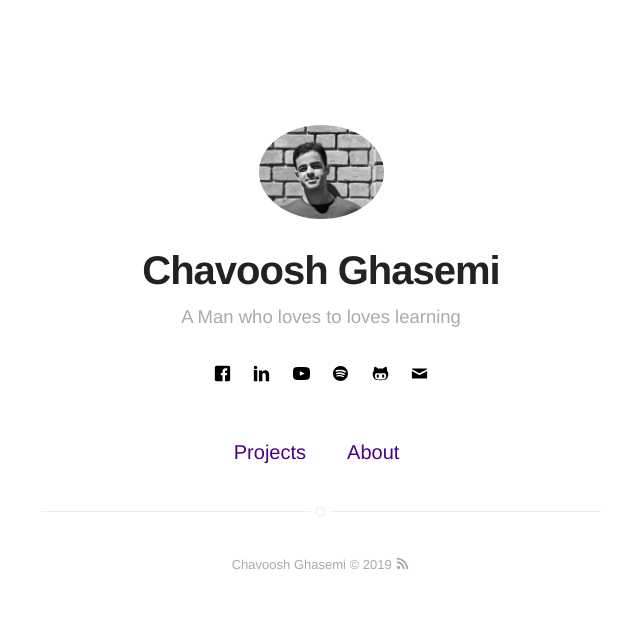
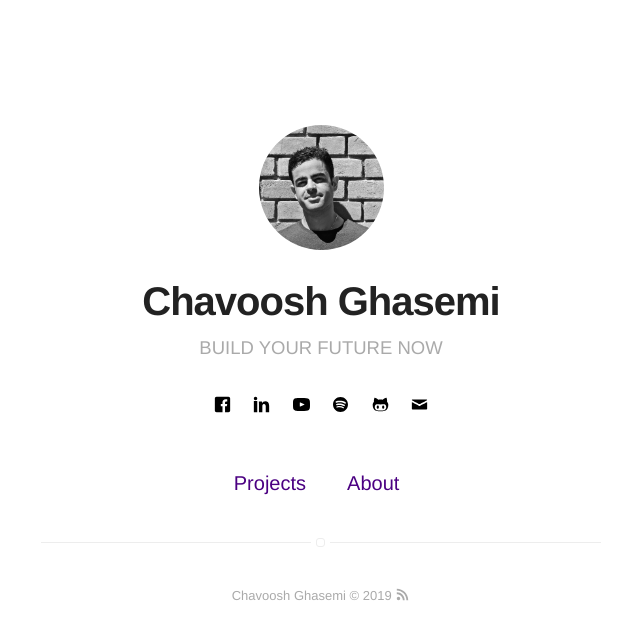
Before and after one commit to chavoosh/chavoosh.github.io, a Jekyll site: the page built from index.html, in a window 1280 px wide. Shown: the top 640 px of the page, without its empty margins (319-959 px from the left). Built offline with Jekyll 4.4.1, drawn with Linux system fonts in a browser that asks for light colours.

Commit message:
update profile photo and config.yml

```diff
--- a/_config.yml
+++ b/_config.yml
@@ -1,7 +1,6 @@
 # main text of home
 name: Chavoosh Ghasemi
-bio: A Man who loves to loves learning
-
+bio: [ BUILD YOUR FUTURE NOW ]
 # twitter summary info
 description: A blog about technology and stuff related
 
```
Also changed, not shown: assets/images/profile.jpg.
